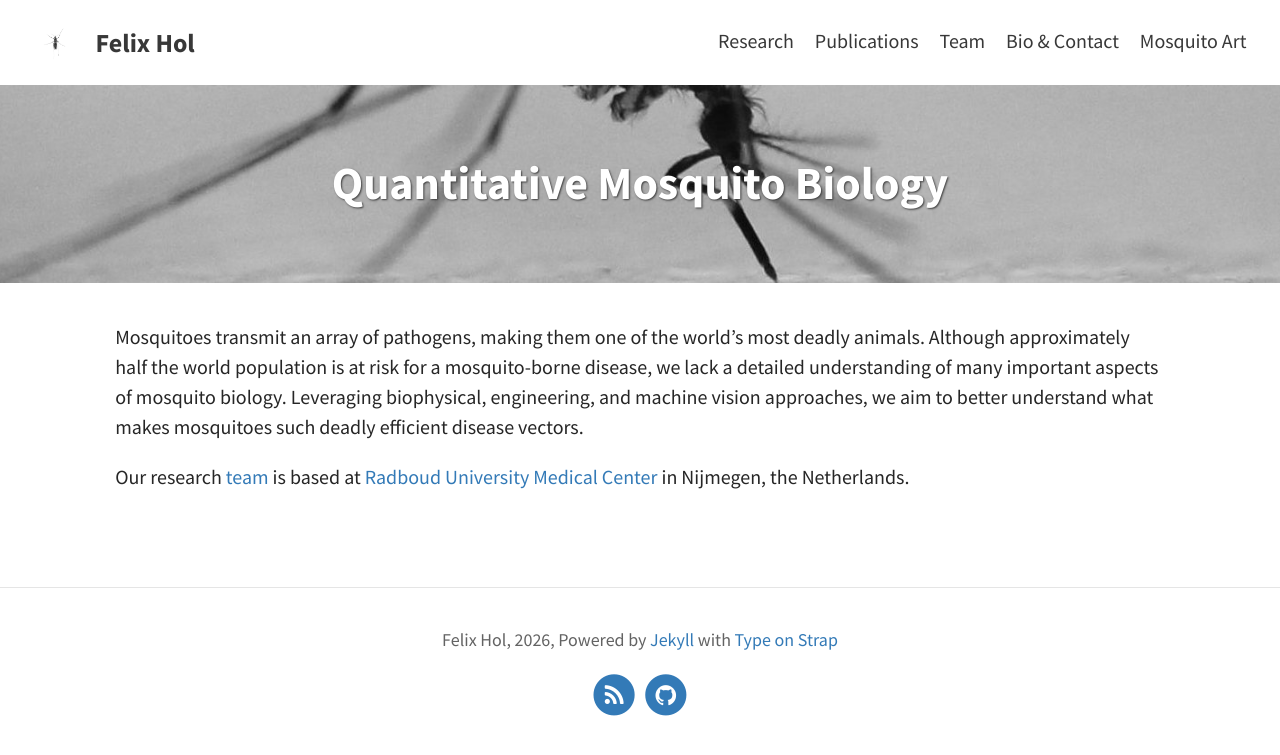
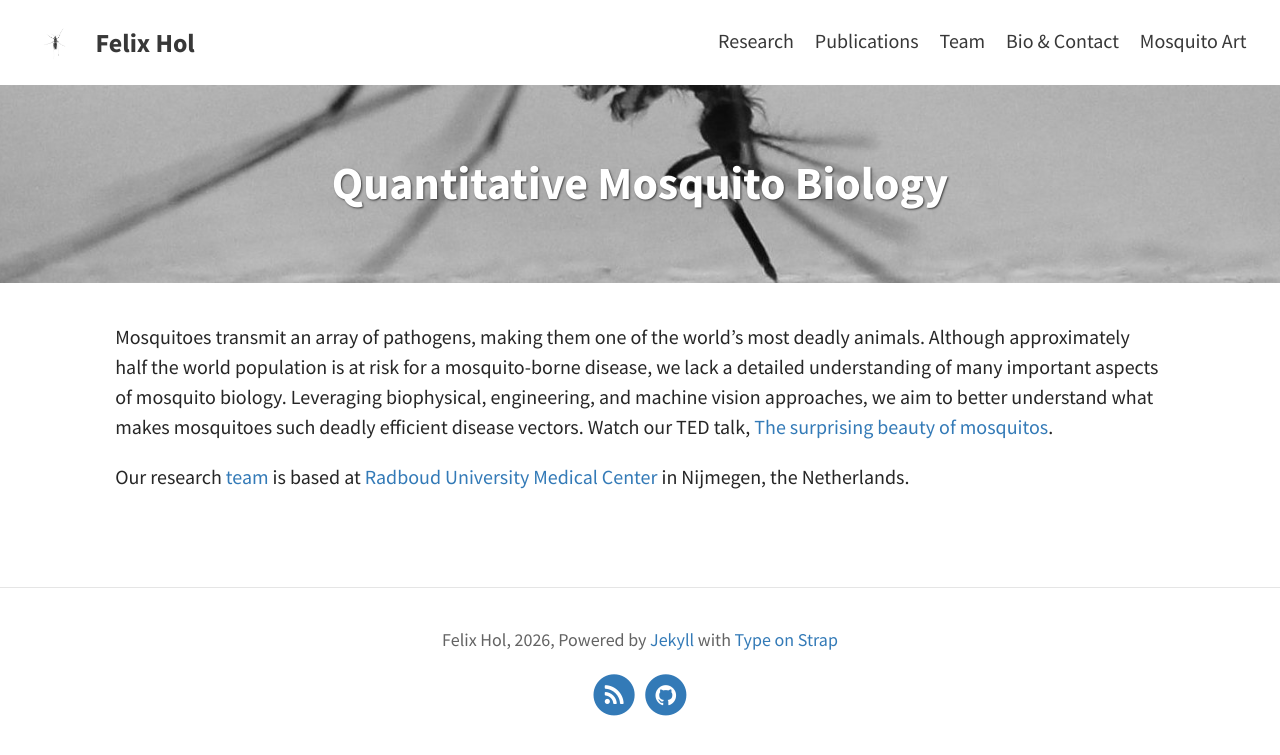
Before and after one commit to felixhol/felixhol.github.io, a Jekyll site: the page built from index.md, in a window 1280 px wide. Shown: the top 755 px of the page. Built offline with Jekyll 4.4.1, drawn with Linux system fonts in a browser that asks for light colours; the list of posts is cut into pages by our own code.

Commit message:
Add TED talk link to landing page intro
Co-Authored-By: Claude Haiku 5.5 <noreply@anthropic.com>

```diff
--- a/index.md
+++ b/index.md
@@ -5,7 +5,7 @@ title: Quantitative Mosquito Biology
 feature-img: "assets/img/bitingMosquitoCrop3.jpg"
 ---
 
-Mosquitoes transmit an array of pathogens, making them one of the world’s most deadly animals. Although approximately half the world population is at risk for a mosquito-borne disease, we lack a detailed understanding of many important aspects of mosquito biology. Leveraging biophysical, engineering, and machine vision approaches, we aim to better understand what makes mosquitoes such deadly efficient disease vectors.
+Mosquitoes transmit an array of pathogens, making them one of the world’s most deadly animals. Although approximately half the world population is at risk for a mosquito-borne disease, we lack a detailed understanding of many important aspects of mosquito biology. Leveraging biophysical, engineering, and machine vision approaches, we aim to better understand what makes mosquitoes such deadly efficient disease vectors. Watch our TED talk, [The surprising beauty of mosquitos](https://www.ted.com/talks/felix_hol_the_surprising_beauty_of_mosquitos).
 
 Our research [team](/team/) is based at [Radboud University Medical Center](https://www.radboudumc.nl/en/radboud-institute-for-molecular-life-sciences) in Nijmegen, the Netherlands.
 
```
